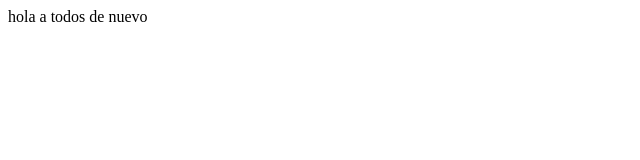
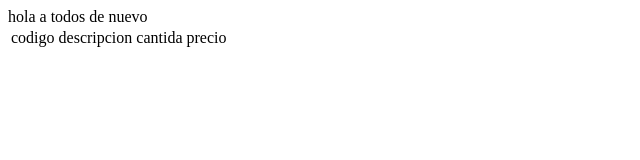
Before and after one commit to washingtondavid/curso-primera, a plain HTML site: page index.html in a window 1280 px wide. Shown: the whole page, without its empty margins (0-640 px from the left). Drawn offline with Linux system fonts and the light colour scheme.

Commit message:
intro tabla

```diff
--- a/index.html
+++ b/index.html
@@ -8,5 +8,18 @@
 </head>
 <body>
     hola a todos de nuevo
+    <div>
+        <table>
+            <tr>
+            <td>codigo</td>
+            <td>descripcion</td>
+            <td>cantida</td>
+            <td>precio</td>
+            </tr>
+        </table>
+
+
+
+    </div>
 </body>
 </html>
```
